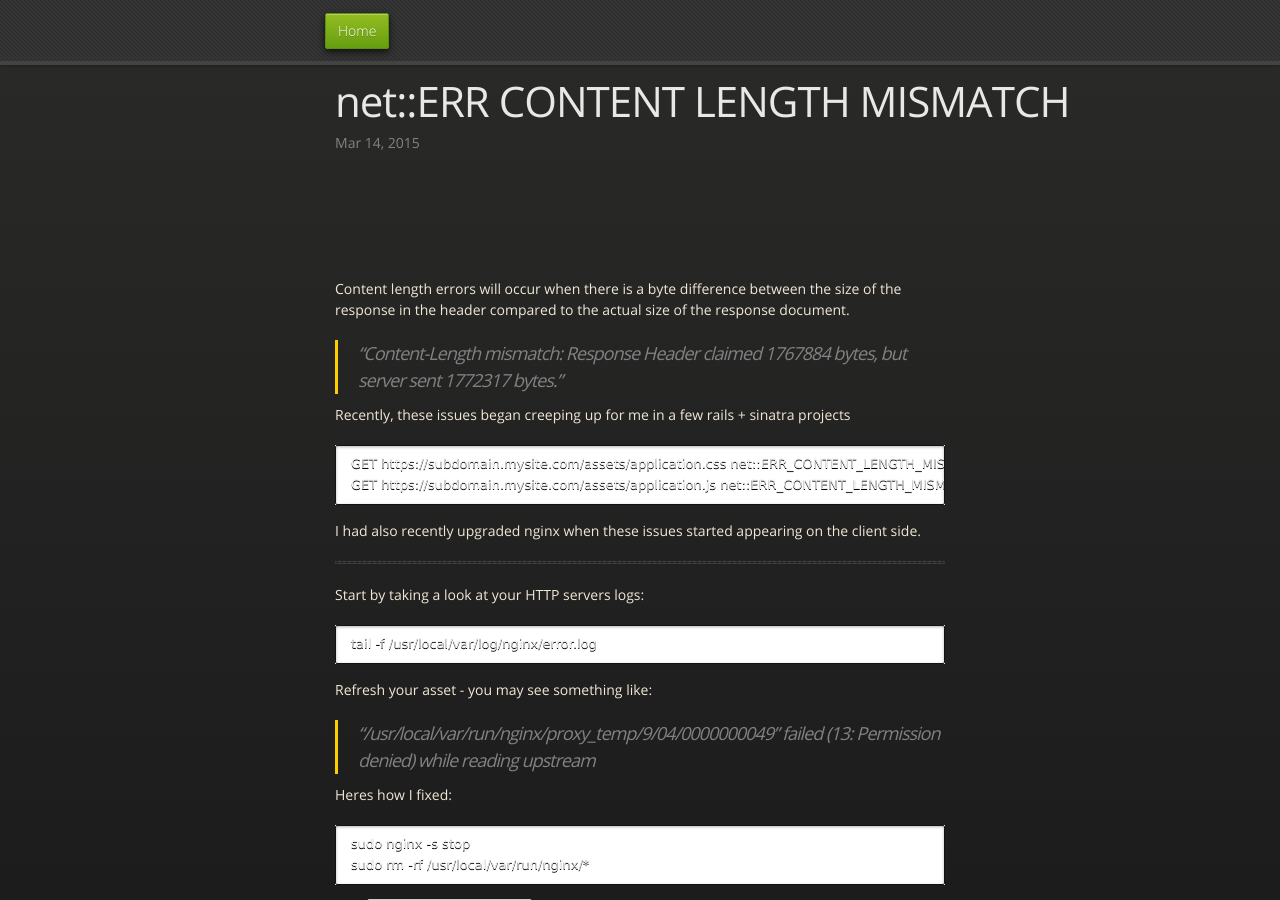
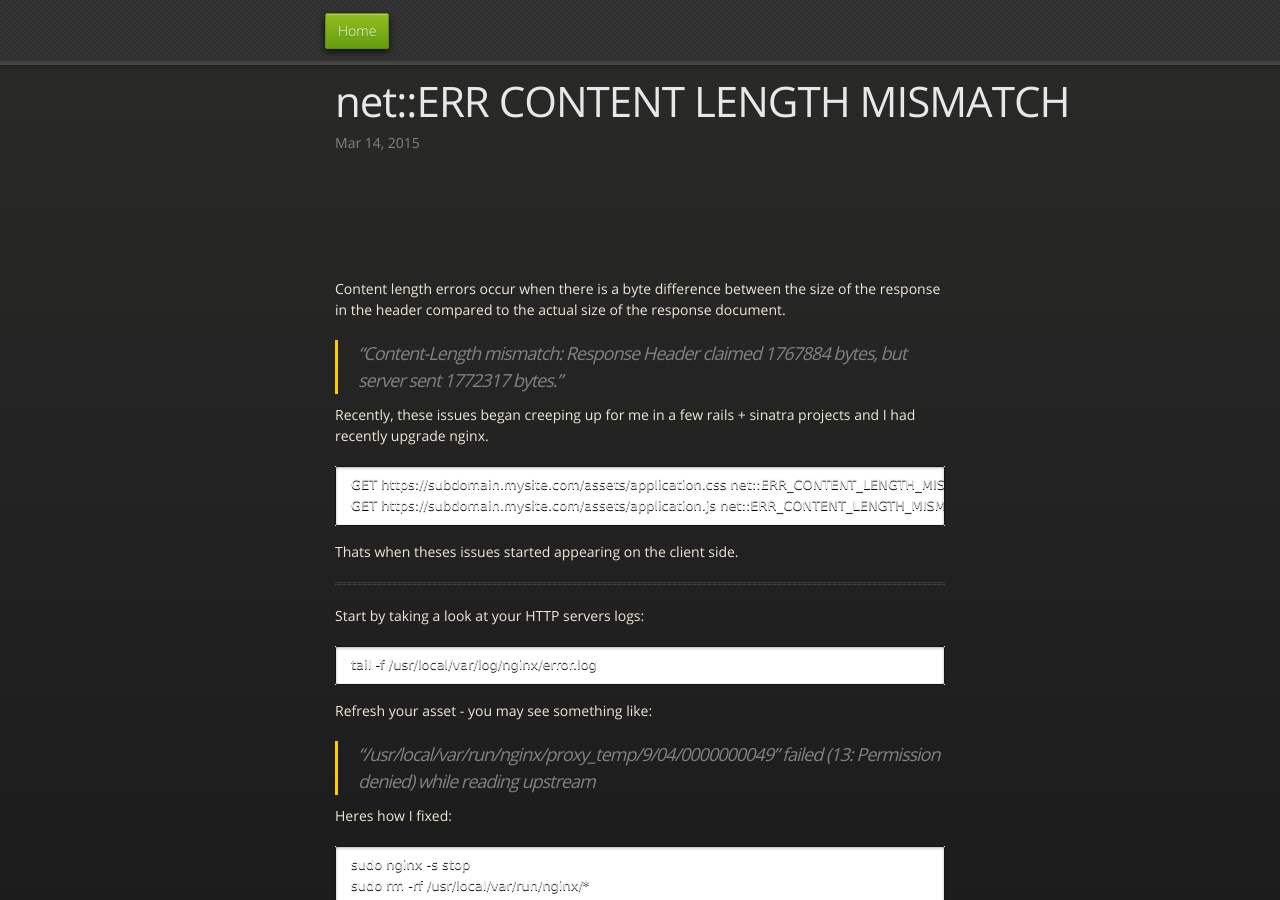
Before and after one commit to lfender6445/lfender6445.github.io, a Jekyll site: the page built from _posts/2015-03-14-application-net-err-content-length-mismatch.md, in a window 1280 px wide and 900 px high. Built offline with Jekyll 4.4.1, drawn with Linux system fonts in a browser that asks for light colours; nearby versions of some CDN libraries; comment, search, counter and statistics services are not loaded.

Commit message:
update net err article

```diff
--- a/_posts/2015-03-14-application-net-err-content-length-mismatch.md
+++ b/_posts/2015-03-14-application-net-err-content-length-mismatch.md
@@ -7,16 +7,16 @@ tags: ['nginx']
 permalink: 'application-net-err-content-length-mismatch'
 ---
 
-Content length errors will occur when there is a byte difference between the size of the response in the header compared to the actual size of the response document.
+Content length errors occur when there is a byte difference between the size of the response in the header compared to the actual size of the response document.
 
 > "Content-Length mismatch: Response Header claimed 1767884 bytes, but server sent 1772317 bytes."
 
-Recently, these issues began creeping up for me in a few rails + sinatra projects
+Recently, these issues began creeping up for me in a few rails + sinatra projects and I had recently upgrade nginx.
 
     GET https://subdomain.mysite.com/assets/application.css net::ERR_CONTENT_LENGTH_MISMATCH
     GET https://subdomain.mysite.com/assets/application.js net::ERR_CONTENT_LENGTH_MISMATCH
 
-I had also recently upgraded nginx when these issues started appearing on the client side.
+Thats when theses issues started appearing on the client side.
 
 ---------------------------------------
 
@@ -35,6 +35,8 @@ Heres how I fixed:
 
 The `/usr/local/var/run/nginx` directory holds tmp data describing nginx since it was booted. Files under this directory are removed at the beginning of the boot process and can be safeley deleted.
 
+---------------------------------------
+
 Have you made any changes to your server configuration recently?
 
 If all else fails, clear out stale assets and try restarting your http server.
```
